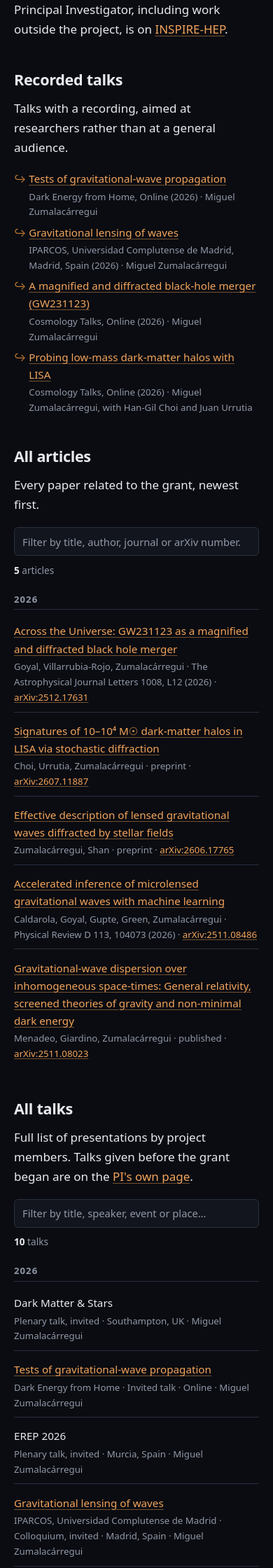
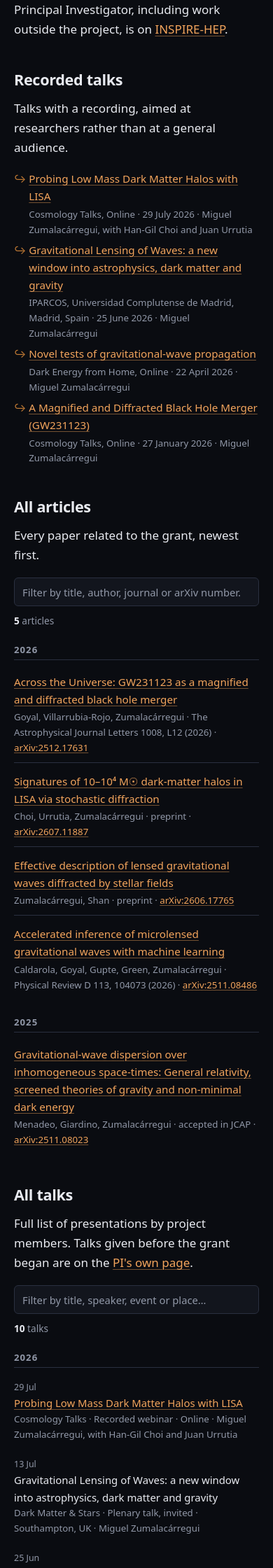
Before and after one commit to glow-astro/website, a Jekyll site: the page built from publications.html, in a window 390 px wide. Shown: the part 2043-4283 px from the top of the page at 70% size. Built offline with Jekyll 4.4.1, drawn with Linux system fonts in a browser that asks for light colours; some of the changed text lies outside the part shown.

Commit message:
One line per talk, with the titles and dates from the CV
Three changes from the same message.

Menadeo, Giardino & Zumalacárregui is accepted in JCAP, not published. Status
corrected, `journal: "JCAP"` set (bare name, which is what the template wants
while a paper is accepted), and `date` returned to the preprint date, so it
sits under 2025 again: only publication supersedes the preprint date, which
is the rule set earlier the same day. It moves when the reference arrives.

Talks now carry their real titles and exact dates, read from the
"% AEI talks DB: <date> | <title>" comments the owner added to the CV. All
ten are dated, `year` is gone, and both talk lists sort and group by `date`.
Titles are his, verbatim, capitalization included.

And each talk is one line. The two-line entry was fine for four talks and
too tall for ten. The date leads in its own column, then the title, then the
meta. Four of the ten are the same colloquium given in four places and its
title is 86 characters, so a line carrying title, event, kind, place and
speaker cannot fit at any sensible width: the title is therefore the part
that gives way, ending in an ellipsis, while the meta stays whole, because
the meta is what tells four identically-titled talks apart. Nothing is lost.
CSS truncation does not touch textContent, so the filter still matches the
full title -- checked in the browser, "astrophysics, dark matter and gravity"
still matches all five entries whose titles are visually clipped -- and the
title is on the row for a hover. Below 720px the row stacks and the title is
shown in full.

Measured rather than assumed: all ten rows are 34px at 1280px wide, where
seven were 59px before, and at 500px they stack with no clipping and no
horizontal overflow.

Also escaped the talk fields. "Dark Matter & Stars" was reaching the output
as a bare ampersand.

Co-Authored-By: Claude Opus 5 (1M context) <noreply@anthropic.com>
Claude-Session: https://claude.ai/code/session_01L7GT62S61eYxRuSFTmWGfu

```diff
--- a/_data/publications.yml
+++ b/_data/publications.yml
@@ -63,8 +63,8 @@
 #            "Invited talk, invited". The CV marks these with a star
 #   speaker  full name, and the reason this field exists
 #   with     optional co-presenters
-#   year     required, and what the list is grouped by
-#   date     optional YYYY-MM-DD, for ordering within a year where it is known
+#   date     required YYYY-MM-DD. The list sorts by it and groups by its
+#            year. Exact dates come from the CV comments named above
 #   url      optional recording. Its presence is what makes a talk "recorded"
 #
 #   Scope: the grant began in 2026, so this list starts in 2026. The PI has
@@ -138,19 +138,18 @@ papers:
       of concept that lensed events can be identified rapidly enough to keep up
       with large catalogs.
 
-  # No journal reference or DOI yet. The owner says this is published in 2026
-  # (2026-08-28) but INSPIRE, Crossref and the arXiv record all still carry it
-  # as a preprint, so the reference and the DOI have to come from him. `date`
-  # is a placeholder that fixes the year and nothing finer -- correct it when
-  # the reference arrives.
+  # Accepted in JCAP, not yet published (owner, 2026-08-28); the full reference
+  # is still to come, and `journal` carries the bare journal name until it
+  # arrives, which is what the template expects while a paper is "accepted".
+  # `date` is therefore still the preprint date: only publication supersedes it.
   - title: "Gravitational-wave dispersion over inhomogeneous space-times: General relativity, screened theories of gravity and non-minimal dark energy"
     authors: ["Menadeo", "Giardino", "Zumalacárregui"]
     arxiv: "2511.08023"
     url: "https://inspirehep.net/literature/3081772"
-    date: 2026-01-01
-    preprint_date: 2025-11-11
+    date: 2025-11-11
     featured: false
-    status: published
+    status: accepted
+    journal: "JCAP"
     wps: ["WP3-B"]
     summary: >-
       A massive object breaks homogeneity and lets different gravitational-wave
@@ -160,77 +159,86 @@ papers:
       computed first in general relativity and then in scalar-tensor theories.
 
 talks:
-  # ---- Conferences and workshops -------------------------------------------
-  - event: "Dark Matter & Stars"
+  # Titles and exact dates come from the PI's CV, where they live as
+  # "% AEI talks DB: <date> | <title>" comments above each row:
+  # ~/Dropbox/Apps/Overleaf/CV & Application materials/CV_Miguel_Zuma.tex
+  # Titles are his, verbatim, including their capitalization. Four of these
+  # are the same colloquium given in four places, which is why the list is
+  # ordered and identified by date and event rather than by title.
+  - title: "Probing Low Mass Dark Matter Halos with LISA"
+    event: "Cosmology Talks"
+    location: "Online"
+    kind: "Recorded webinar"
+    speaker: "Miguel Zumalacárregui"
+    with: "Han-Gil Choi and Juan Urrutia"
+    date: 2026-07-29
+    url: "https://www.youtube.com/watch?v=a5lIDTDRo4c"
+
+  - title: "Gravitational Lensing of Waves: a new window into astrophysics, dark matter and gravity"
+    event: "Dark Matter & Stars"
     location: "Southampton, UK"
     kind: "Plenary talk"
     invited: true
     speaker: "Miguel Zumalacárregui"
-    year: 2026
+    date: 2026-07-13
 
-  - title: "Tests of gravitational-wave propagation"
-    event: "Dark Energy from Home"
-    location: "Online"
-    kind: "Invited talk"
-    speaker: "Miguel Zumalacárregui"
-    year: 2026
-    url: "https://youtu.be/1k0o0QiL288"
-
-  - event: "EREP 2026"
-    location: "Murcia, Spain"
-    kind: "Plenary talk"
-    invited: true
-    speaker: "Miguel Zumalacárregui"
-    year: 2026
-
-  # ---- Seminars and colloquia ----------------------------------------------
-  - title: "Gravitational lensing of waves"
+  - title: "Gravitational Lensing of Waves: a new window into astrophysics, dark matter and gravity"
     event: "IPARCOS, Universidad Complutense de Madrid"
     location: "Madrid, Spain"
     kind: "Colloquium"
     invited: true
     speaker: "Miguel Zumalacárregui"
-    year: 2026
     date: 2026-06-25
     url: "https://www.youtube.com/watch?v=VsK5Omc99DU"
 
-  - event: "Princeton University"
+  - title: "Gravitational Lensing of Waves: a new window into astrophysics, dark matter and gravity"
+    event: "EREP 2026"
+    location: "Murcia, Spain"
+    kind: "Plenary talk"
+    invited: true
+    speaker: "Miguel Zumalacárregui"
+    date: 2026-05-25
+
+  - title: "Gravitational Lensing of Waves: a new window into astrophysics, dark matter and gravity"
+    event: "University of Barcelona"
+    location: "Barcelona, Spain"
+    kind: "Cosmology seminar"
+    speaker: "Miguel Zumalacárregui"
+    date: 2026-05-22
+
+  - title: "Novel tests of gravitational-wave propagation"
+    event: "Dark Energy from Home"
+    location: "Online"
+    kind: "Invited talk"
+    speaker: "Miguel Zumalacárregui"
+    date: 2026-04-22
+    url: "https://youtu.be/1k0o0QiL288"
+
+  - title: "Quasi-periodic lensing of starlight"
+    event: "Institute for Advanced Study"
+    location: "Princeton, US"
+    kind: "Astro coffee"
+    speaker: "Miguel Zumalacárregui"
+    date: 2026-04-22
+
+  - title: "Across the Universe: GW231123 as a diffracted and magnified black hole merger"
+    event: "Princeton University"
     location: "Princeton, US"
     kind: "IAS/PU gravitational-wave seminar"
     speaker: "Miguel Zumalacárregui"
-    year: 2026
+    date: 2026-04-21
 
-  - event: "Institute for Advanced Study"
-    location: "Princeton, US"
-    kind: "Astro coffee"
+  - title: "Gravitational Lensing of Waves: a new window into astrophysics, dark matter and gravity"
+    event: "University of Virginia"
+    location: "Online"
+    kind: "Gravity seminar"
     speaker: "Miguel Zumalacárregui"
-    year: 2026
+    date: 2026-03-09
 
-  - title: "A magnified and diffracted black-hole merger (GW231123)"
+  - title: "A Magnified and Diffracted Black Hole Merger (GW231123)"
     event: "Cosmology Talks"
     location: "Online"
     kind: "Recorded webinar"
     speaker: "Miguel Zumalacárregui"
-    year: 2026
+    date: 2026-01-27
     url: "https://youtu.be/ZGqOpDTL8k4"
-
-  - event: "University of Virginia"
-    location: "Online"
-    kind: "Gravity seminar"
-    speaker: "Miguel Zumalacárregui"
-    year: 2026
-
-  - title: "Probing low-mass dark-matter halos with LISA"
-    event: "Cosmology Talks"
-    location: "Online"
-    kind: "Recorded webinar"
-    speaker: "Miguel Zumalacárregui"
-    with: "Han-Gil Choi and Juan Urrutia"
-    year: 2026
-    url: "https://www.youtube.com/watch?v=a5lIDTDRo4c"
-
-  - event: "University of Barcelona"
-    location: "Barcelona, Spain"
-    kind: "Cosmology seminar"
-    speaker: "Miguel Zumalacárregui"
-    year: 2026
--- a/assets/css/main.css
+++ b/assets/css/main.css
@@ -879,6 +879,78 @@ figure.float-left {
 	font-style: italic;
 }
 
+/* One line per talk, asked for on 2026-08-28.
+
+   Four of the 2026 talks share the same 86-character colloquium title, so a
+   line carrying the title AND the event, kind, place and speaker cannot fit at
+   any reasonable width. The title is therefore the part that gives way: it
+   shrinks and ends in an ellipsis, while the meta after it stays whole,
+   because the meta is what tells four identically-titled talks apart. Nothing
+   is actually lost -- CSS truncation does not touch textContent, so the filter
+   still matches the full title, and it is on the element's `title` attribute
+   for a hover.
+
+   The date leads, in its own column, for the same reason: it is the shortest
+   thing that identifies which of the four a row is. */
+.talk-list .talk-row {
+	display: grid;
+	grid-template-columns: 4.2rem 1fr;
+	gap: 0 0.9rem;
+	padding: 0.3rem 0;
+	font-size: 0.93rem;
+	align-items: baseline;
+}
+
+.talk-date {
+	font-size: 0.78rem;
+	color: var(--text-mute);
+	font-variant-numeric: tabular-nums;
+	white-space: nowrap;
+}
+
+.talk-line {
+	display: flex;
+	align-items: baseline;
+	gap: 0.45em;
+	min-width: 0;
+}
+
+/* The title yields; the meta does not. */
+.talk-line > a,
+.talk-title {
+	flex: 0 1 auto;
+	min-width: 4rem;
+	overflow: hidden;
+	text-overflow: ellipsis;
+	white-space: nowrap;
+}
+
+.talk-title { color: var(--text); }
+
+.talk-where {
+	flex: 0 0 auto;
+	font-size: 0.83rem;
+	color: var(--text-mute);
+	white-space: nowrap;
+}
+
+.talk-where::before { content: "· "; }
+
+/* Below this width one line stops being readable rather than merely tight, so
+   the row stacks and the title is shown in full again. */
+@media (max-width: 720px) {
+	.talk-list .talk-row {
+		grid-template-columns: 1fr;
+		gap: 0;
+		padding: 0.5rem 0;
+	}
+	.talk-line { display: block; }
+	.talk-line > a,
+	.talk-title { overflow: visible; white-space: normal; }
+	.talk-where { display: block; white-space: normal; }
+	.talk-where::before { content: none; }
+}
+
 .pub-year { margin: 0 0 1.6rem; }
 
 .pub-year-head {
--- a/publications.html
+++ b/publications.html
@@ -39,7 +39,7 @@ sections:
 {%- endcomment -%}
 
 {%- assign papers = site.data.publications.papers | sort: "date" | reverse %}
-{%- assign talks = site.data.publications.talks %}
+{%- assign talks = site.data.publications.talks | sort: "date" | reverse %}
 
 <section class="section" id="featured" aria-labelledby="featured-heading">
   <h2 id="featured-heading">Featured articles</h2>
@@ -103,11 +103,11 @@ sections:
     {%- for t in talks %}
     {%- if t.url %}
     <li>
-      <a href="{{ t.url }}" rel="noopener">{% if t.title %}{{ t.title }}{% else %}{{ t.event }}{% endif %}</a>
+      <a href="{{ t.url }}" rel="noopener">{% if t.title %}{{ t.title | escape }}{% else %}{{ t.event | escape }}{% endif %}</a>
       <span class="talk-meta">
-        {%- if t.title %}{{ t.event }}, {% endif %}{{ t.location }}
-        ({{ t.year }}) &middot; {{ t.speaker }}
-        {%- if t.with %}, with {{ t.with }}{% endif %}
+        {%- if t.title %}{{ t.event | escape }}, {% endif %}{{ t.location | escape }} &middot;
+        {{ t.date | date: "%-d %B %Y" }} &middot; {{ t.speaker | escape }}
+        {%- if t.with %}, with {{ t.with | escape }}{% endif %}
       </span>
     </li>
     {%- endif %}
@@ -173,23 +173,35 @@ sections:
       <p class="filter-count" data-search-count aria-live="polite" role="status"></p>
     </div>
 
-    {%- assign talk_years = talks | group_by: "year" | sort: "name" | reverse %}
+    {%- comment -%}
+      One line per talk, asked for on 2026-08-28: the two-line entry was too
+      tall once the list stopped being four items long. The date leads, in its
+      own column, because four of these talks share a title and the date and
+      place are what tell them apart. Everything after the title is dimmed and
+      runs on the same line, so a long title pushes the meta onto a second
+      visual line rather than being truncated -- nothing is hidden, and the
+      filter still reads the whole entry.
+    {%- endcomment -%}
+    {%- assign talk_years = talks | group_by_exp: "t", "t.date | date: '%Y'" %}
     {%- for group in talk_years %}
     <section class="pub-year" data-search-group>
       <h3 class="pub-year-head">{{ group.name }}</h3>
-      <ul class="pub-list">
+      <ul class="pub-list talk-list">
         {%- for t in group.items %}
-        <li class="pub-entry" data-search-item>
-          {%- if t.url %}
-          <a href="{{ t.url }}" rel="noopener">{% if t.title %}{{ t.title }}{% else %}{{ t.event }}{% endif %}</a>
-          {%- else %}
-          <span class="pub-entry-title">{% if t.title %}{{ t.title }}{% else %}{{ t.event }}{% endif %}</span>
-          {%- endif %}
-          <span class="pub-entry-meta">
-            {%- if t.title %}{{ t.event }} &middot; {% endif %}
-            {{- t.kind }}{% if t.invited %}, invited{% endif %} &middot;
-            {{ t.location }} &middot; {{ t.speaker }}
-            {%- if t.with %}, with {{ t.with }}{% endif %}
+        <li class="talk-row" data-search-item{% if t.title %} title="{{ t.title | escape }}"{% endif %}>
+          <time class="talk-date" datetime="{{ t.date | date: '%Y-%m-%d' }}">{{ t.date | date: "%-d %b" }}</time>
+          <span class="talk-line">
+            {%- if t.url %}
+            <a href="{{ t.url }}" rel="noopener">{% if t.title %}{{ t.title | escape }}{% else %}{{ t.event | escape }}{% endif %}</a>
+            {%- else %}
+            <span class="talk-title">{% if t.title %}{{ t.title | escape }}{% else %}{{ t.event | escape }}{% endif %}</span>
+            {%- endif %}
+            <span class="talk-where">
+              {%- if t.title %}{{ t.event | escape }} &middot; {% endif %}
+              {{- t.kind | escape }}{% if t.invited %}, invited{% endif %} &middot;
+              {{ t.location | escape }} &middot; {{ t.speaker | escape }}
+              {%- if t.with %}, with {{ t.with | escape }}{% endif %}
+            </span>
           </span>
         </li>
         {%- endfor %}
```
